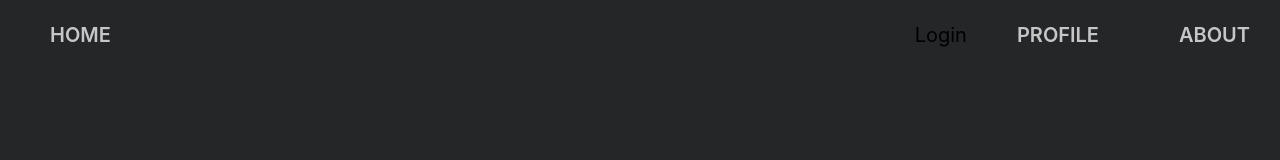
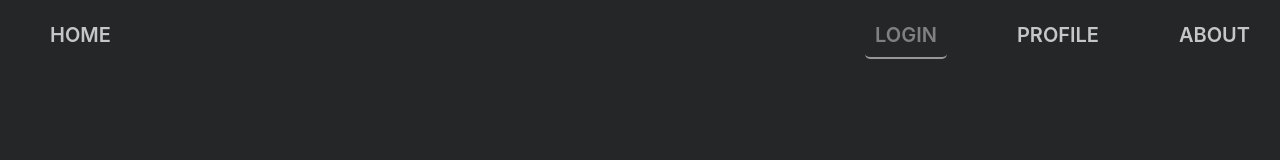
Before and after one commit to ozalboher/IntegratorPortal, a React (Create React App) app in the folder my-app/: page / in a window 1280 px wide. Shown: the top 160 px of the page. Built offline with nearby package versions, Linux system fonts and the light colour scheme.

Commit message:
login modal and link now display correctly

```diff
--- a/my-app/src/App.jsx
+++ b/my-app/src/App.jsx
@@ -42,7 +42,7 @@ const App = () => {
         </div>
         <div className='nav-right'>
         <ul>
-        <li onClick={handleModal}>Login</li>
+        <li onClick={handleModal}><CustomNavLink to="">Login</CustomNavLink></li>
         </ul>
         <ul>
         <li><CustomNavLink to="/profile">Profile</CustomNavLink></li>
--- a/my-app/src/Components/CustomNavLink/CustomNavLink.jsx
+++ b/my-app/src/Components/CustomNavLink/CustomNavLink.jsx
@@ -5,9 +5,20 @@ export const CustomNavLink = ({ to, children, ...props }) => {
   const isActive = match !== null;
   const className = `nav-link underline-effect ${isActive ? 'active-link' : ''}`;
 
-  return (
+  if (to === '') {
+    return (
+      <>
+      <span className={className} {...props}>
+        {children}
+      </span>
+      </>
+    );
+  }
+  else return (
+    <>
     <NavLink to={to} className={className} {...props}>
       {children}
     </NavLink>
+    </>
   );
 };
--- a/my-app/src/Components/Login/Login.css
+++ b/my-app/src/Components/Login/Login.css
@@ -16,7 +16,6 @@
     align-items: center;
     justify-content: center;
     margin: 0 auto;
-
 }
 
 /* Google Fonts - Poppins */
@@ -138,7 +137,7 @@ form{
     top: 50%;
     left: 50%;
     transform: translate(-50%, -50%);
-    background-color: var(--light-cream);
+    background-color: #eef3ff;;
     color: #8b8b8b;
     padding: 0 15px;
 }
--- a/my-app/src/Components/Modal/Modal.css
+++ b/my-app/src/Components/Modal/Modal.css
@@ -1,5 +1,4 @@
 .Modal, .overlay {
-
     width: 100vw;
     height: 100vh;
     top: 0;
@@ -10,4 +9,8 @@
   }
   .overlay {
     background: rgba(28, 28, 28, 0.6);
+
   }
+  .Modal {
+    z-index: 4;
+  }
```
